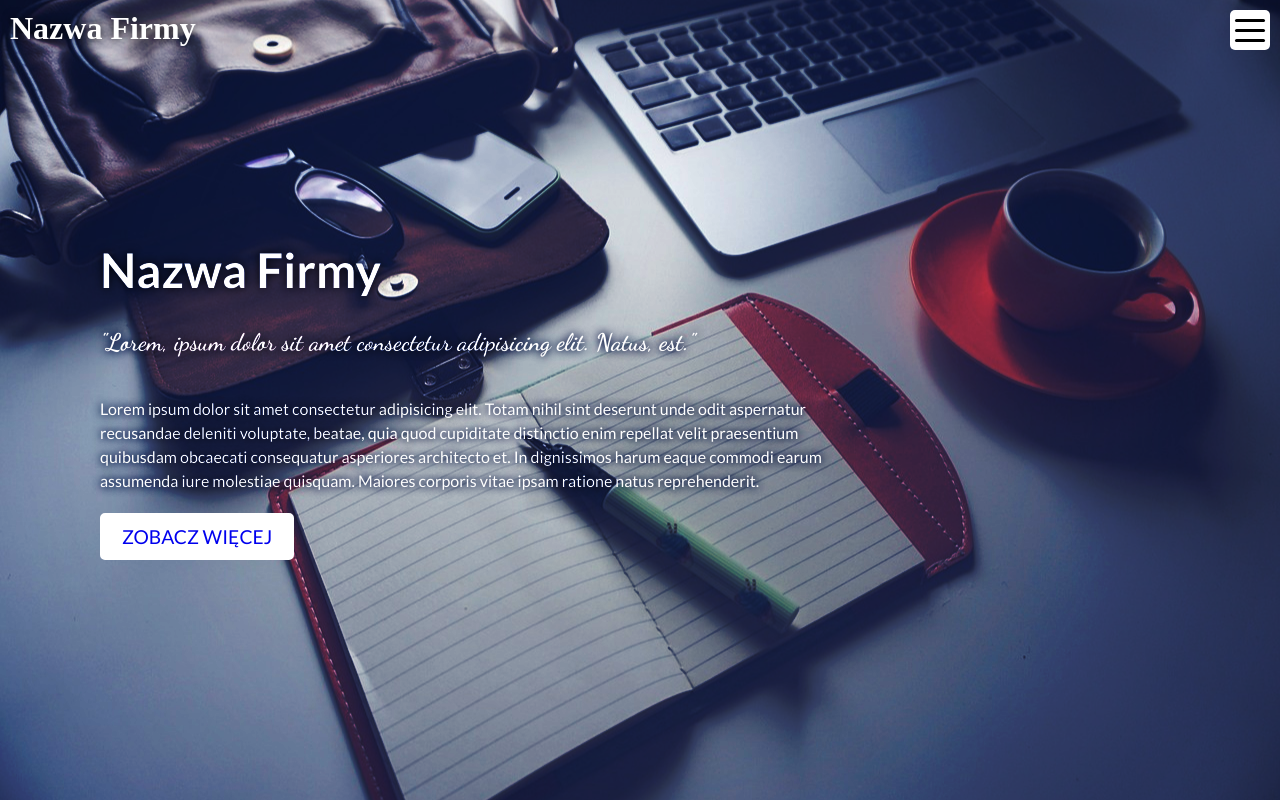
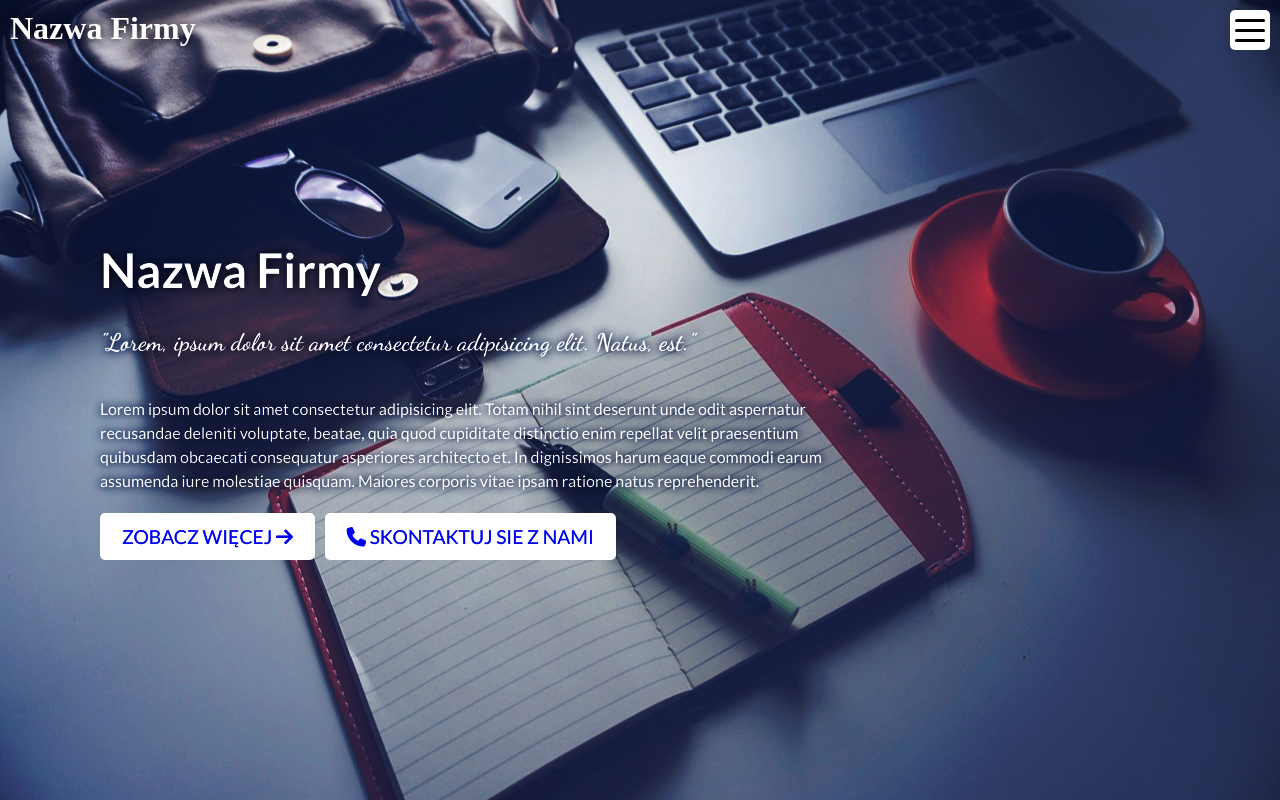
Before and after one commit to danielkuzminski/company_landing, a React (Create React App) app: page / in a window 1280 px wide. Built offline with nearby package versions, Linux system fonts and the light colour scheme; a web font is replaced by a local one.

Commit message:
homepage final touch

```diff
--- a/public/index.html
+++ b/public/index.html
@@ -9,6 +9,7 @@
       name="description"
       content="Web site created using create-react-app"
     />
+    <link rel="stylesheet" href="https://cdnjs.cloudflare.com/ajax/libs/font-awesome/6.1.1/css/all.min.css" integrity="sha512-KfkfwYDsLkIlwQp6LFnl8zNdLGxu9YAA1QvwINks4PhcElQSvqcyVLLD9aMhXd13uQjoXtEKNosOWaZqXgel0g==" crossorigin="anonymous" referrerpolicy="no-referrer" />
     <link rel="apple-touch-icon" href="%PUBLIC_URL%/logo192.png" />
     <!--
       manifest.json provides metadata used when your web app is installed on a
--- a/src/pages/Home.css
+++ b/src/pages/Home.css
@@ -38,7 +38,7 @@
 }
 
 .home-show-more {
-  display: block;
+  display: inline-block;
   font-size: 1.2rem;
   text-transform: uppercase;
   border: 2px solid #fff;
@@ -47,6 +47,7 @@
   padding: 10px 20px;
   z-index: 2;
   text-shadow: none;
+  margin-right: 10px;
 }
 
 .overlay {
@@ -59,6 +60,7 @@
   mix-blend-mode: overlay;
 }
 
+
 @media(max-width: 480px){
   .home-container {
     padding: 25px;
@@ -67,4 +69,8 @@
   .home-company-about {
     max-width: 90%;
   }
+
+  .home-show-more {
+    margin-bottom: 10px;
+  }
 }
--- a/src/pages/Home.jsx
+++ b/src/pages/Home.jsx
@@ -8,7 +8,10 @@ export default function Home() {
         <h1 className='home-company-name'>Nazwa Firmy</h1>
         <h3 className='home-company-motto'>"Lorem, ipsum dolor sit amet consectetur adipisicing elit. Natus, est."</h3>
         <p className='home-company-about'>Lorem ipsum dolor sit amet consectetur adipisicing elit. Totam nihil sint deserunt unde odit aspernatur recusandae deleniti voluptate, beatae, quia quod cupiditate distinctio enim repellat velit praesentium quibusdam obcaecati consequatur asperiores architecto et. In dignissimos harum eaque commodi earum assumenda iure molestiae quisquam. Maiores corporis vitae ipsam ratione natus reprehenderit.</p>
-        <Link className='home-show-more' to='/offer'>Zobacz więcej</Link>
+        <div>
+          <Link className='home-show-more' to='/offer'>Zobacz więcej <i class="fa-solid fa-arrow-right"></i></Link>
+          <Link to='/contact' className='home-show-more'><i class="fa-solid fa-phone"></i> Skontaktuj sie z nami</Link>
+        </div>
 <div className="overlay"></div>
     </div>
   )
```
